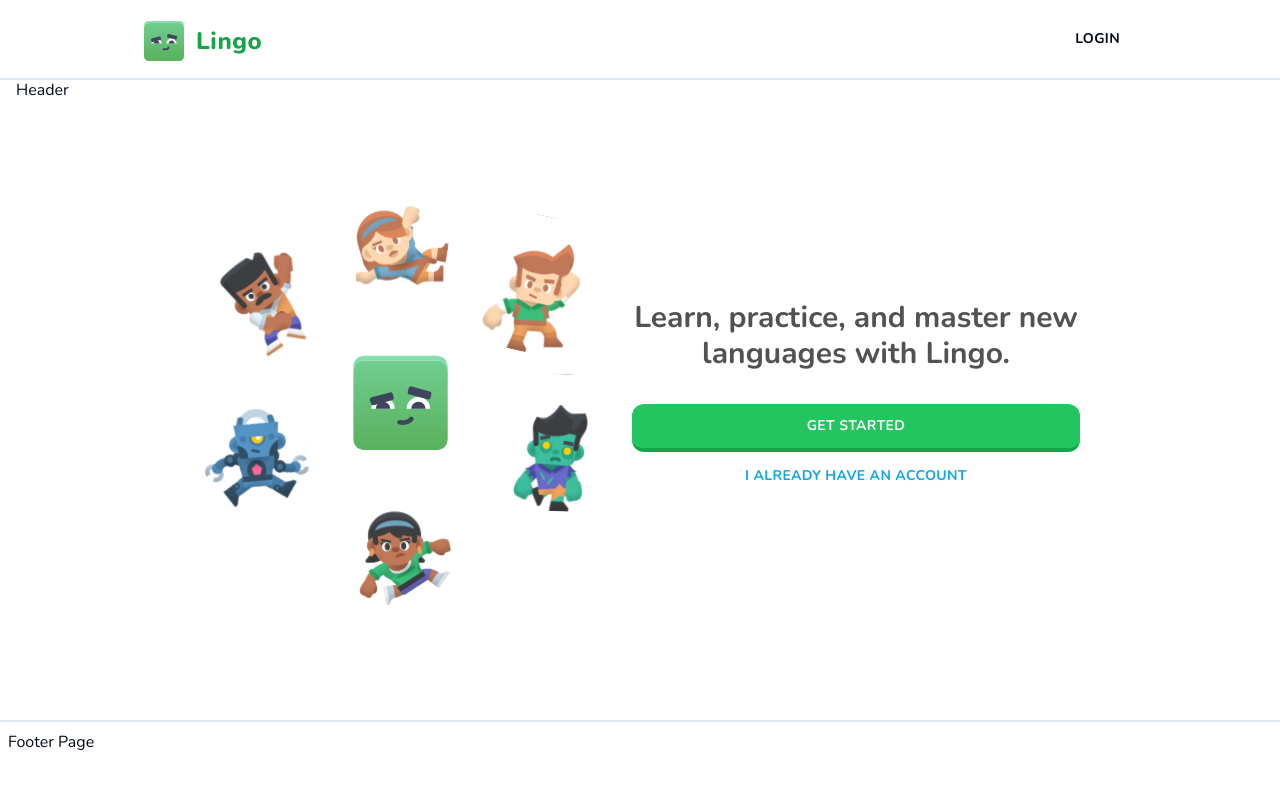
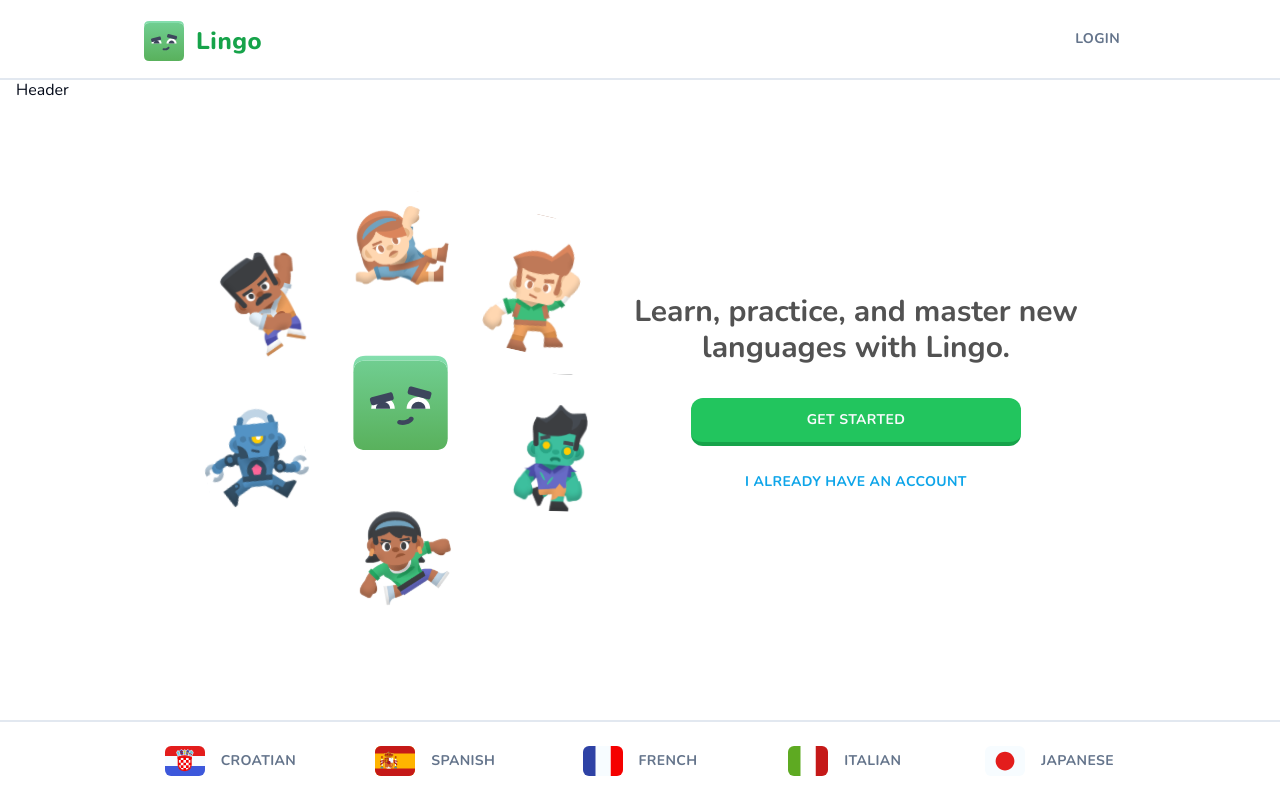
Before and after one commit to nazlinres01/lingo, a Next.js app: page / in a window 1280 px wide. Built offline with nearby package versions, Linux system fonts and the light colour scheme; no server answers.

Commit message:
flag added to footer

```diff
--- /dev/null
+++ b/app/(main)/layout.tsx
@@ -0,0 +1,15 @@
+type Props = {
+    children: React.ReactNode;
+};
+
+const MainLayout = ({ children }: Props) => {
+
+    return (
+        <div>
+            {children}
+        </div>
+
+    );
+};
+
+export default MainLayout;
--- /dev/null
+++ b/app/(main)/learn/page.tsx
@@ -0,0 +1,10 @@
+const LearnPage= () => {
+    return(
+        <div>
+            Learn Page!
+        </div>
+
+    );
+};
+
+export default LearnPage;
--- a/app/(marketing)/footer.tsx
+++ b/app/(marketing)/footer.tsx
@@ -1,7 +1,27 @@
+import { Button } from "@/components/ui/button";
+import Image from "next/image";
+
 const Footer = () => {
     return (
-        <footer className="hidden lg:block h-20 w-full border-t-2 border-state-200 p-2">
-            Footer Page
+        <footer className="hidden lg:block h-20 w-full border-t-2 border-slate-200 p-2">
+            <div className="max-w-screen-lg mx-auto flex items-center justify-evenly h-full">
+                <Button size="lg" variant="ghost" className="w-full">
+                    <Image src="/hr.svg" alt="Croatian" height={32} width={40} className="mr-4 rounded-md" />Croatian
+                </Button>
+                <Button size="lg" variant="ghost" className="w-full">
+                    <Image src="/es.svg" alt="Spanish" height={32} width={40} className="mr-4 rounded-md" />Spanish
+                </Button>
+                <Button size="lg" variant="ghost" className="w-full">
+                    <Image src="/fr.svg" alt="French" height={32} width={40} className="mr-4 rounded-md" />French
+                </Button>
+                <Button size="lg" variant="ghost" className="w-full">
+                    <Image src="/it.svg" alt="Italian" height={32} width={40} className="mr-4 rounded-md" />Italian
+                </Button>
+                <Button size="lg" variant="ghost" className="w-full">
+                    <Image src="/jp.svg" alt="Japanese" height={32} width={40} className="mr-4 rounded-md" />Japanese
+                </Button>
+
+            </div>
         </footer>
 
     );
--- a/app/(marketing)/page.tsx
+++ b/app/(marketing)/page.tsx
@@ -14,7 +14,7 @@ export default function Home() {
         <h1 className="text-xl lg:text-3xl font-bold text-neutral-600 max-w-[480px] text-center">
           Learn, practice, and master new languages with Lingo.
         </h1>
-        <div>
+        <div className="flex flex-col items-center gap-y-3 max-w-[330px] w-full">
           <ClerkLoading>
             <Loader className="h-5 w-5 text-muted-foreground animate-spin" />
           </ClerkLoading>
--- a/components/ui/button.tsx
+++ b/components/ui/button.tsx
@@ -17,7 +17,7 @@ const buttonVariants = cva(
         outline:
           "border border-input bg-background hover:bg-accent hover:text-accent-foreground",
         secondary: "bg-green-500 text-primary-foreground hover:bg-green-500/90 border-green-600 border-b-4 active:border-b-0",
-        ghost: "hover:bg-accent hover:text-accent-foreground",
+        ghost: "bg-transparent text-slate-500 border-transparent border-0 hover:bg-slate-100",
         premium: "bg-indigo-500 text-white"
       },
       size: {
```
